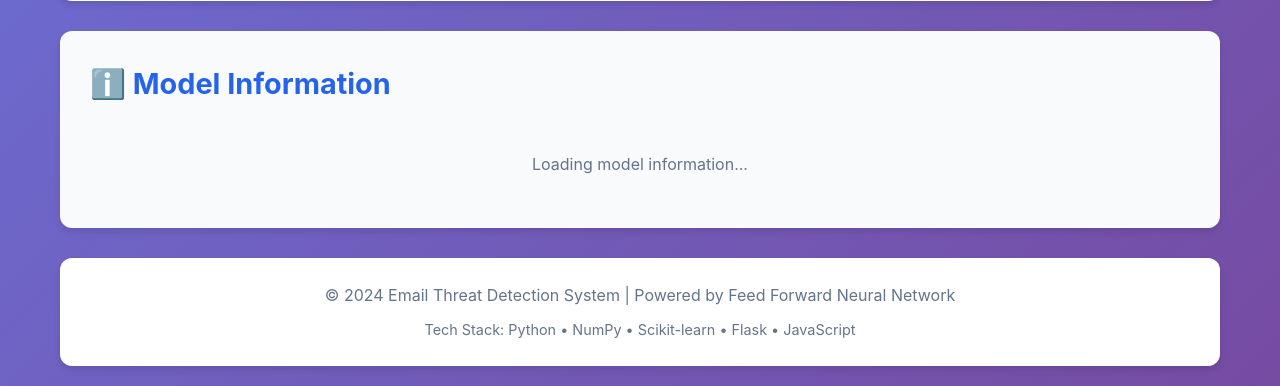
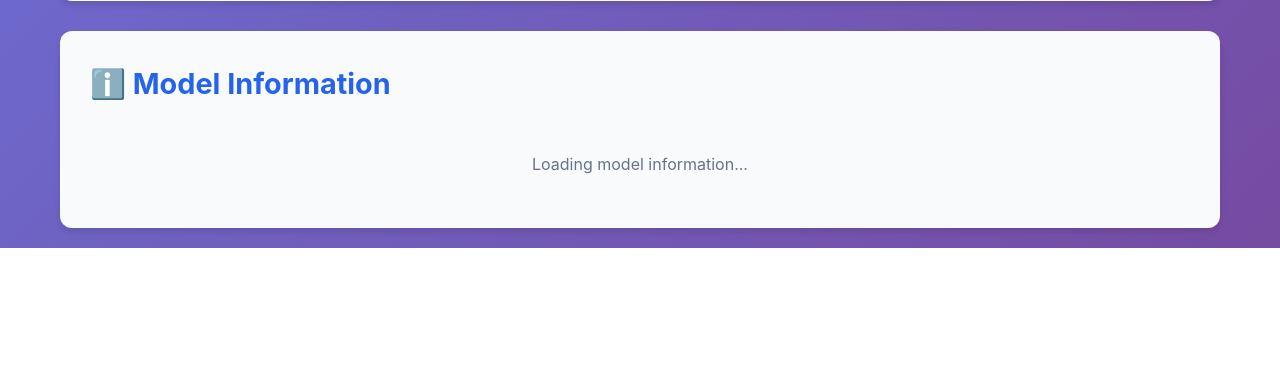
Before and after one commit to Preetam-Vamsi-2006/DlPbl, a Flask app: page / in a window 1280 px wide. Shown: the part 1123-1509 px from the top of the page. After the commit the page ends 1371 px from the top, so only its background shows below. Run offline with Flask 3, Linux system fonts and the light colour scheme; parts of the project's set-up code (start-up, migrations or seed data) failed here and were passed over.

Commit message:
Footer removed

```diff
--- a/templates/index.html
+++ b/templates/index.html
@@ -196,11 +196,7 @@ Line 3: Third message
             </section>
         </main>
 
-        <!-- Footer -->
-        <footer class="footer">
-            <p>&copy; 2024 Email Threat Detection System | Powered by Feed Forward Neural Network</p>
-            <p class="tech-stack">Tech Stack: Python • NumPy • Scikit-learn • Flask • JavaScript</p>
-        </footer>
+
     </div>
 
     <script src="{{ url_for('static', filename='js/script.js') }}"></script>
```
